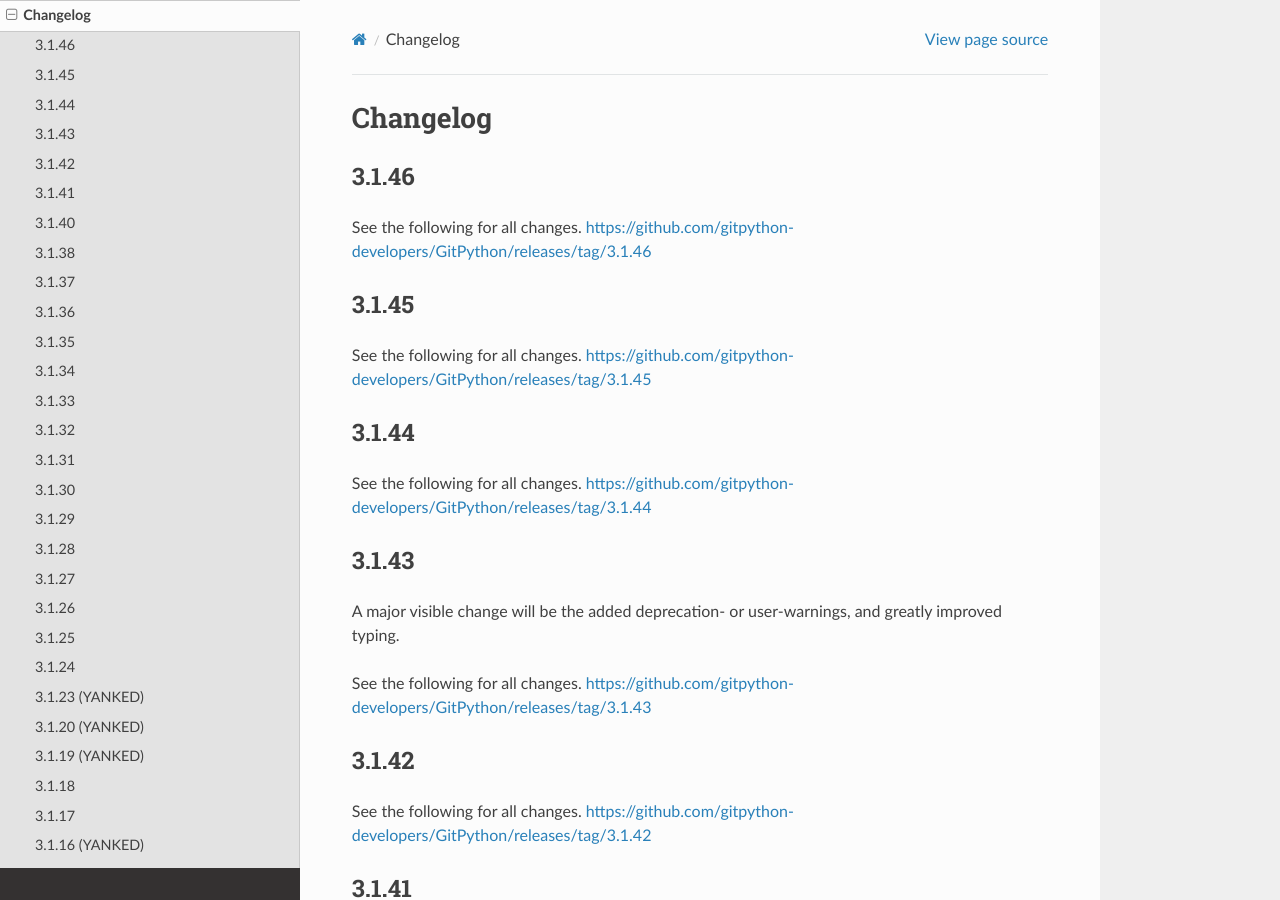
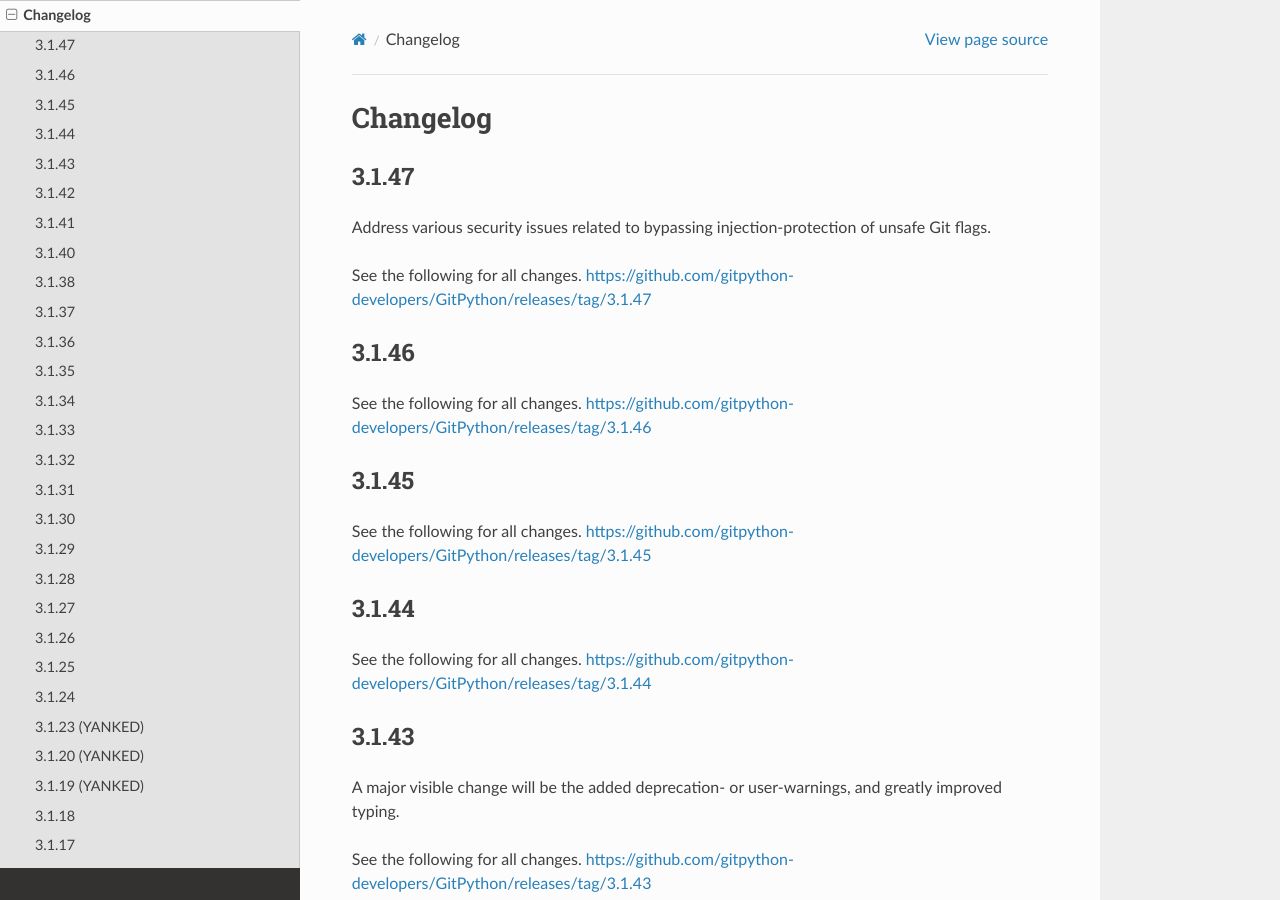
Before and after one commit to gitpython-developers/GitPython, a Sphinx documentation site: the page built from doc/source/changes.rst, in a window 1280 px wide and 900 px high. Built offline with Sphinx 7.4.7 and the Read the Docs theme 3.1.0, drawn with Linux system fonts in a browser that asks for light colours.

Commit message:
bump version to 3.1.47

```diff
--- a/doc/source/changes.rst
+++ b/doc/source/changes.rst
@@ -1,6 +1,15 @@
 =========
 Changelog
 =========
+
+3.1.47
+======
+
+Address various security issues related to bypassing injection-protection
+of unsafe Git flags.
+
+See the following for all changes.
+https://github.com/gitpython-developers/GitPython/releases/tag/3.1.47
 
 3.1.46
 ======
```
Also changed, not shown: 1 other file.
